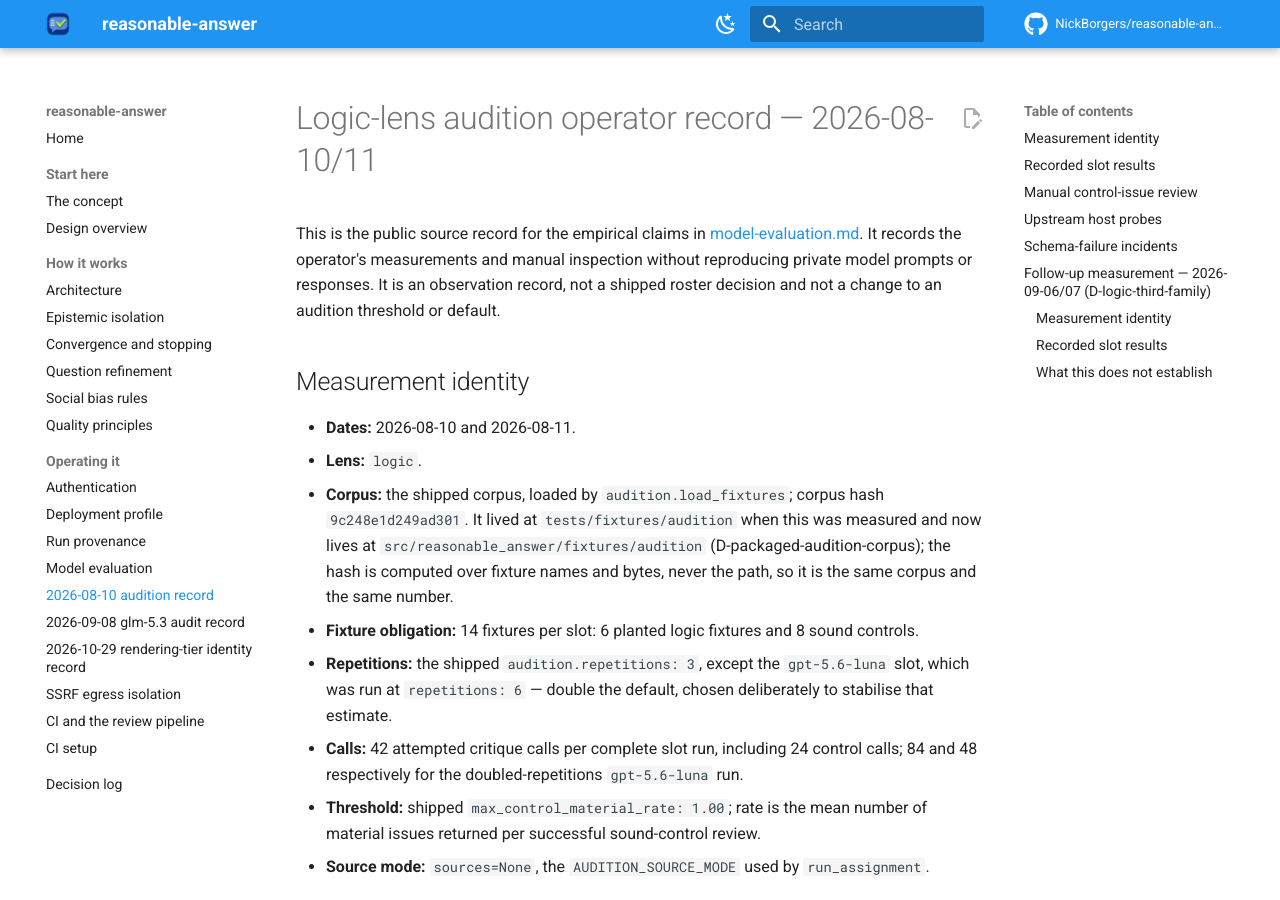
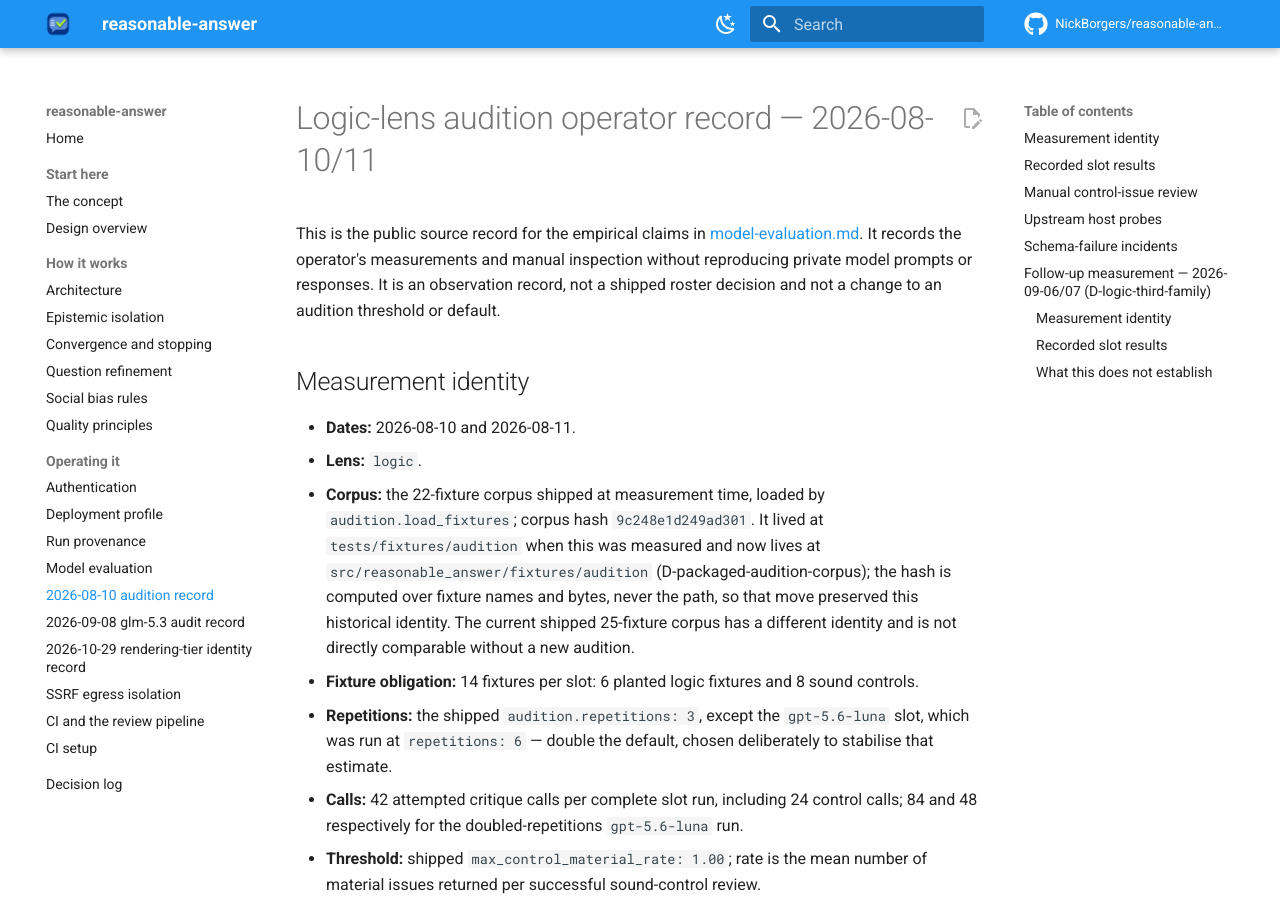
Before and after one commit to NickBorgers/reasonable-answer, an MkDocs documentation site: the page built from docs/model-evaluation-record-2026-08-10.md, in a window 1280 px wide and 900 px high. Built offline with MkDocs 1.6.1 and Material for MkDocs 9.7.7, drawn with Linux system fonts in a browser that asks for light colours; comment, search, counter and statistics services are not loaded; some of the changed text lies outside the part shown.

Commit message:
fix: address reviewer findings (cycle 1, cold)
Addressed both blockers. QP8 now records retrieval-aware prompt hashing as part of audition cache identity. Historical evaluation records and D-logic-third-family now identify the old hash as the 22-fixture corpus used at measurement time and state that the current 25-fixture corpus requires a new audition for comparison. All 2,326 offline tests and Ruff pass.

Addressed:
  - quality/qual-principles-drift-1
  - docs/docs-stale-audition-corpus-identity-1

```diff
--- a/docs/model-evaluation-record-2026-08-10.md
+++ b/docs/model-evaluation-record-2026-08-10.md
@@ -9,10 +9,13 @@ not a shipped roster decision and not a change to an audition threshold or defau
 
 - **Dates:** 2026-08-10 and 2026-08-11.
 - **Lens:** `logic`.
-- **Corpus:** the shipped corpus, loaded by `audition.load_fixtures`; corpus hash
-  `9c248e1d249ad301`. It lived at `tests/fixtures/audition` when this was measured and now lives
+- **Corpus:** the 22-fixture corpus shipped at measurement time, loaded by
+  `audition.load_fixtures`; corpus hash `9c248e1d249ad301`. It lived at
+  `tests/fixtures/audition` when this was measured and now lives
   at `src/reasonable_answer/fixtures/audition` (D-packaged-audition-corpus); the hash is computed
-  over fixture names and bytes, never the path, so it is the same corpus and the same number.
+  over fixture names and bytes, never the path, so that move preserved this historical identity.
+  The current shipped 25-fixture corpus has a different identity and is not directly comparable
+  without a new audition.
 - **Fixture obligation:** 14 fixtures per slot: 6 planted logic fixtures and 8 sound controls.
 - **Repetitions:** the shipped `audition.repetitions: 3`, except the `gpt-5.6-luna` slot, which was
   run at `repetitions: 6` — double the default, chosen deliberately to stabilise that estimate.
@@ -124,8 +127,9 @@ own nominated cheap tool-competent candidate, not previously audited on this len
 
 ### Measurement identity
 
-Identical to the identity stated above, restated because it is what makes this an extension and
-not a new survey: corpus hash `9c248e1d249ad301`, lens `logic`, `repetitions: 3`, 42 attempted
+Identical to the historical identity stated above, restated because it is what made this an
+extension rather than a new survey at measurement time: 22 fixtures, corpus hash
+`9c248e1d249ad301`, lens `logic`, `repetitions: 3`, 42 attempted
 calls per complete slot (24 control calls), `sources=None`, threshold
 `max_control_material_rate: 1.00`, `max_schema_failure_rate: 0.2`.
 
```
Also changed, not shown: docs/decisions/D-logic-third-family.md (+5 -3 lines), docs/model-evaluation-record-2026-09-08-glm-5.3.md (+6 -3 lines), docs/quality-principles.md (+1 -1 lines).
